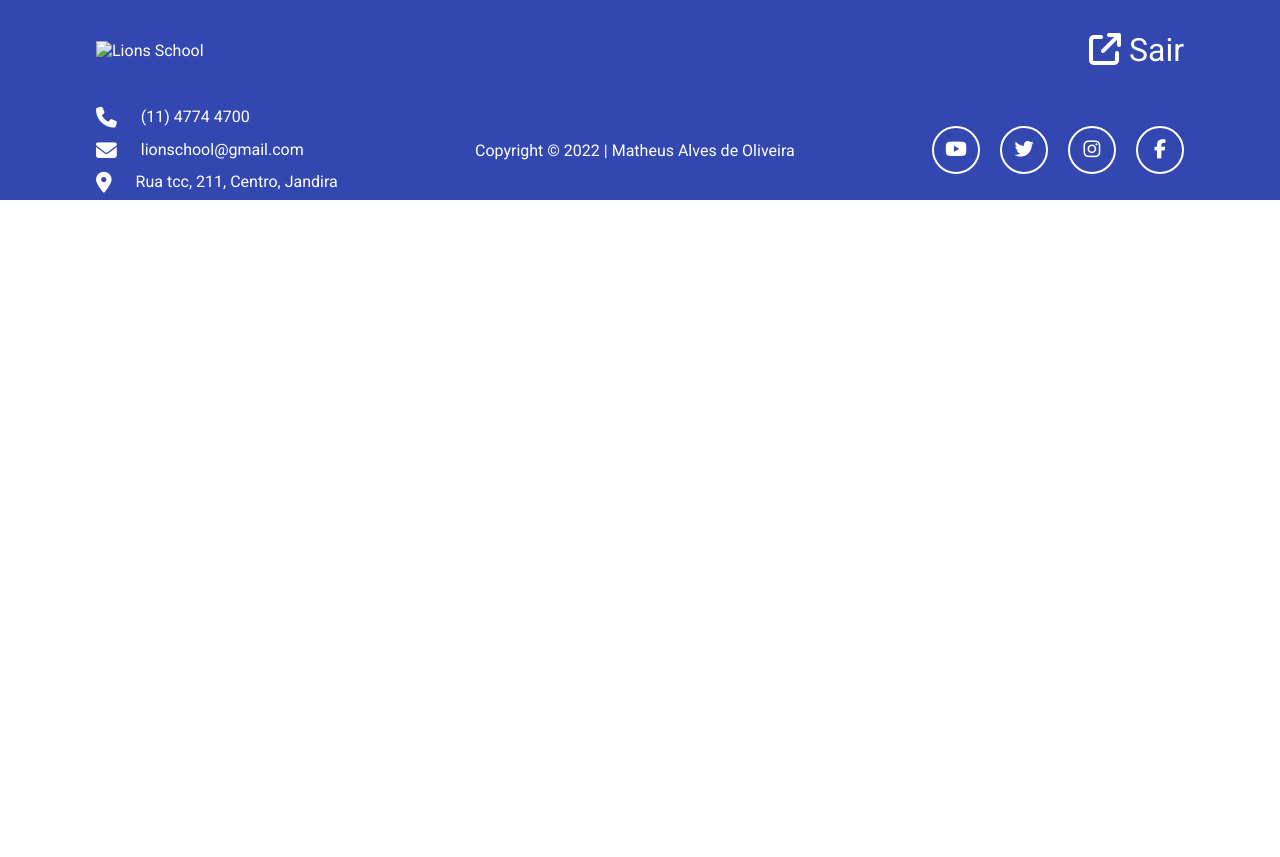
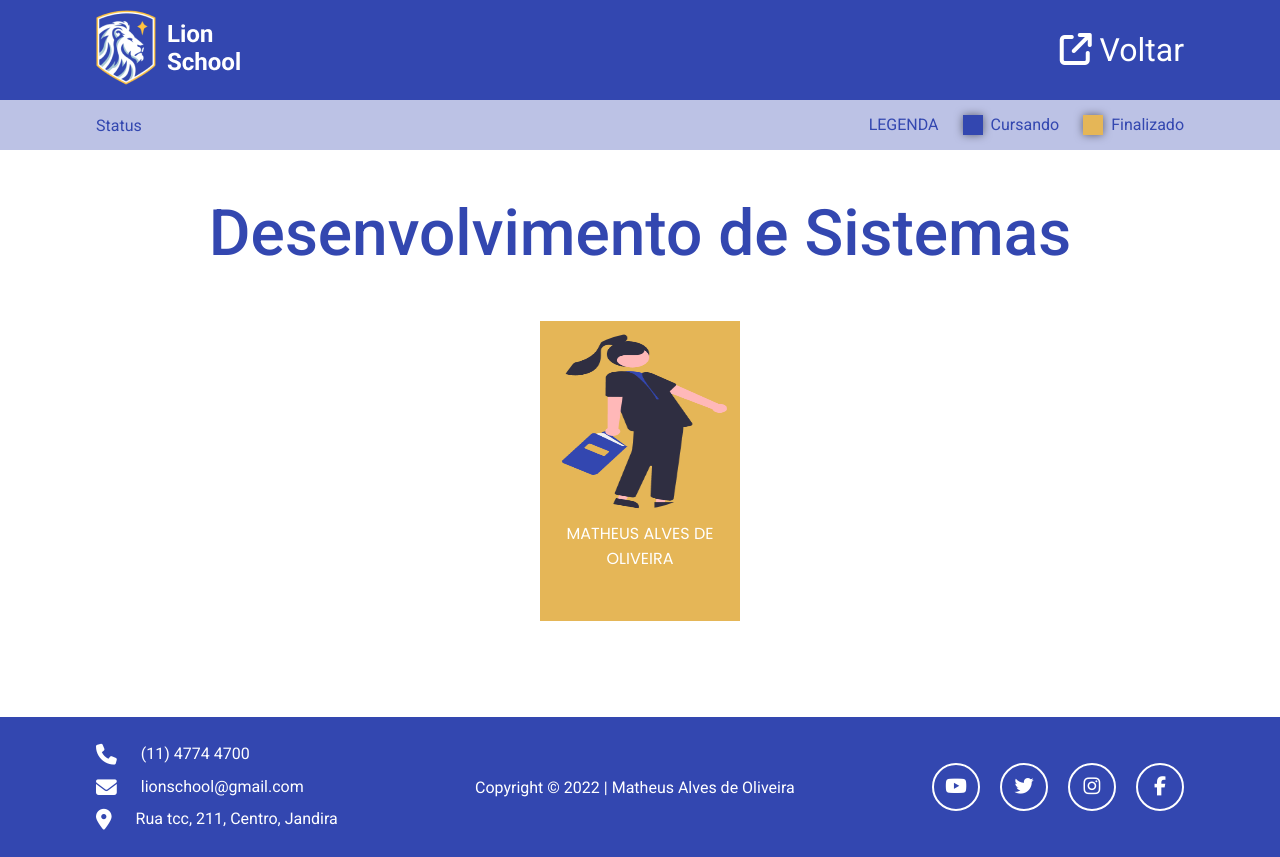
Before and after one commit to MalvzMK1/projeto-integrado-front, a plain HTML site: page assets/pages/students-list.html in a window 1280 px wide. Before the commit the page ends 800 px from the top, so only its background shows below. Drawn offline with Linux system fonts and the light colour scheme; files whose address does not match are found by name.

Commit message:
estilizacao em andamento

```diff
--- a/assets/css/header-footer.css
+++ b/assets/css/header-footer.css
@@ -1,6 +1,17 @@
-header, footer {
+header {
     background-color: var(--primary-color);
     height: 100px;
+    width: 100%;
+    display: flex;
+    justify-content: space-between;
+    align-items: center;
+    padding: 0 96px;
+    color: #fff;
+}
+
+footer {
+    background-color: var(--primary-color);
+    height: 140px;
     width: 100%;
     display: flex;
     justify-content: space-between;
--- a/assets/css/index-style.css
+++ b/assets/css/index-style.css
@@ -0,0 +1,64 @@
+body {
+    display: flex;
+    flex-direction: column;
+    min-height: 100vh;
+    height: fit-content;
+}
+
+main {
+    display: flex;
+    justify-content: space-between;
+    align-items: flex-start;
+    gap: 5%;
+    padding: 96px;
+    flex-grow: 1;
+}
+
+.left-side-container {
+    display: flex;
+    align-items: center;
+    gap: 2rem;
+}
+
+.content-container {
+    display: flex;
+    flex-direction: column;
+    gap: 44px;
+}
+
+.title {
+    font-size: 3.5rem;
+    font-weight: 300;
+    width: 100%;
+}
+
+.title span {
+    color: var(--primary-color);
+    font-weight: 500;
+}
+
+#devices-img {
+    width: 80%;
+}
+
+.subjects-selection {
+    display: flex;
+    flex-direction: column;
+    align-items: center;
+    justify-content: flex-start;
+    gap: 50px;
+}
+
+.subject {
+    background-color: var(--primary-color);
+    width: 400px;
+    height: 200px;
+    display: flex;
+    justify-content: center;
+    align-items: center;
+    color: #fff;
+    font-size: 4rem;
+    font-weight: bolder;
+    gap: 24px;
+    box-shadow: 12px 12px 4px 0px #3347B080;
+}
--- a/assets/css/reset.css
+++ b/assets/css/reset.css
@@ -285,4 +285,6 @@
 
 :root {
   --primary-color: #3347B0;
+  --secondary-color: #BCC2E5;
+  --terciary-color: #E5B657;
 }
--- a/assets/pages/css/student.css
+++ b/assets/pages/css/student.css
@@ -0,0 +1,45 @@
+body {
+    display: flex;
+    flex-direction: column;
+    min-height: 100vh;
+    height: fit-content;
+}
+
+main {
+    display: flex;
+    justify-content: space-between;
+    align-items: flex-start;
+    gap: 5%;
+    padding: 96px;
+    flex-grow: 1;
+    height: fit-content;
+}
+
+.profile {
+    display: flex;
+    flex-direction: column;
+    justify-content: center;
+    align-items: center;
+    box-shadow: 0px 0px 12px 0px #00000040;
+    width: 500px;
+    height: 500px;
+    padding: 40px;
+    gap: 4px;
+}
+
+.profile-photo {
+    width: 100%;
+    height: 100%;
+    border-radius: 50%;
+}
+
+.profile-name {
+    text-shadow: 0 4px 4px 0 #000;
+    color: var(--primary-color);
+    font-size: 1.1rem;
+}
+
+.subject-score {
+    display: flex;
+    flex-direction: column;
+}
--- a/assets/pages/css/students-list.css
+++ b/assets/pages/css/students-list.css
@@ -0,0 +1,103 @@
+body {
+    display: flex;
+    flex-direction: column;
+    min-height: 100vh;
+    height: fit-content;
+}
+
+main {
+    display: flex;
+    justify-content: space-between;
+    align-items: flex-start;
+    gap: 5%;
+    padding: 96px;
+    flex-grow: 1;
+}
+
+.filter-container {
+    display: flex;
+    justify-content: space-between;
+    align-items: center;
+    padding: 0 96px;
+    background-color: var(--secondary-color);
+    height: 50px;
+    width: 100%;
+    position: absolute;
+    top: 100px;
+    left: 0;
+    font-size: 1rem;
+    color: var(--primary-color);
+}
+
+.dropdown-childs {
+    display: none;
+}
+
+.legenda-container {
+    display: flex;
+    gap: 24px;
+}
+
+.status {
+    display: flex;
+    gap: 8px;
+}
+
+.label-square {
+    width: 20px;
+    height: 20px;
+    display: block;
+    box-shadow: 0px 0px 8px 0px #00000080;
+}
+
+.blue {
+    background-color: var(--primary-color);
+}
+
+.yellow {
+    background-color: var(--terciary-color);
+}
+
+.content-container {
+    display: flex;
+    flex-direction: column;
+    justify-content: flex-start;
+    align-items: center;
+    width: 100%;
+    gap: 50px;
+}
+
+.title {
+    font-size: 4rem;
+    color: var(--primary-color);
+    font-weight: 500;
+}
+
+.cards-container {
+    display: flex;
+    flex-wrap: wrap;
+    justify-content: center;
+    align-items: flex-start;
+}
+
+.card {
+    display: flex;
+    flex-direction: column;
+    align-items: center;
+    gap: 12px;
+    width: 200px;
+    height: 300px;
+    padding: 12px;
+}
+
+.student-photo {
+    width: 100%;
+    height: 176px;
+    border-radius: 50%;
+}
+
+.student-name {
+    text-align: center;
+    color: #fff;
+    font-family: 'Poppins', sans-serif;
+}
--- a/assets/pages/students-list.html
+++ b/assets/pages/students-list.html
@@ -12,20 +12,43 @@
     <script src="https://kit.fontawesome.com/d374dd1618.js" crossorigin="anonymous"></script>
     <link rel="preconnect" href="https://fonts.googleapis.com">
     <link rel="preconnect" href="https://fonts.gstatic.com" crossorigin>
-    <link href="https://fonts.googleapis.com/css2?family=Roboto:wght@300;400;500&display=swap" rel="stylesheet">
+    <link href="https://fonts.googleapis.com/css2?family=Poppins:wght@400;500;700&family=Roboto:wght@300;400;500&display=swap" rel="stylesheet">
 </head>
 <body>
     <header>
         <a href="#">
-            <img src="./assets/imgs/logo.png" alt="Lions School" class="logo">
+            <img src="../imgs/logo.png" alt="Lions School" class="logo">
         </a>
-        <a href="#" class="exit-button">
+        <a href="../../index.html" class="exit-button">
             <i class="fa-sharp fa-solid fa-arrow-up-right-from-square"></i>
-            <span>Sair</span>
+            <span>Voltar</span>
         </a>
     </header>
     <main>
-
+        <div class="filter-container">
+            <div class="dropdown">
+                <span class="name">Status</span>
+                <ul class="dropdown-childs">
+                    <li>Status</li>
+                    <li>Finalizado</li>
+                    <li>Cursando</li>
+                </ul>
+            </div>
+            <div class="legenda-container">
+                <span>LEGENDA</span>
+                <span class="status"><span class="blue label-square"></span> Cursando</span>
+                <span class="status"><span class="yellow label-square"></span> Finalizado</span>
+            </div>
+        </div>
+        <section class="content-container">
+            <span class="title" id="subject-name">Desenvolvimento de Sistemas</span>
+            <div class="cards-container">
+                <a href="./student.html" class="card yellow">
+                    <img src="../imgs/student.png" alt="" class="student-photo">
+                    <span class="student-name">MATHEUS ALVES DE OLIVEIRA</span>
+                </a>
+            </div>
+        </section>
     </main>
     <footer>
         <div class="footer-info-container">
```
Also changed, not shown: assets/pages/student.html (+15 -5 lines), index.html (+13 -1 lines), assets/imgs/student.png (renamed from assets/imgs/studant.png).
